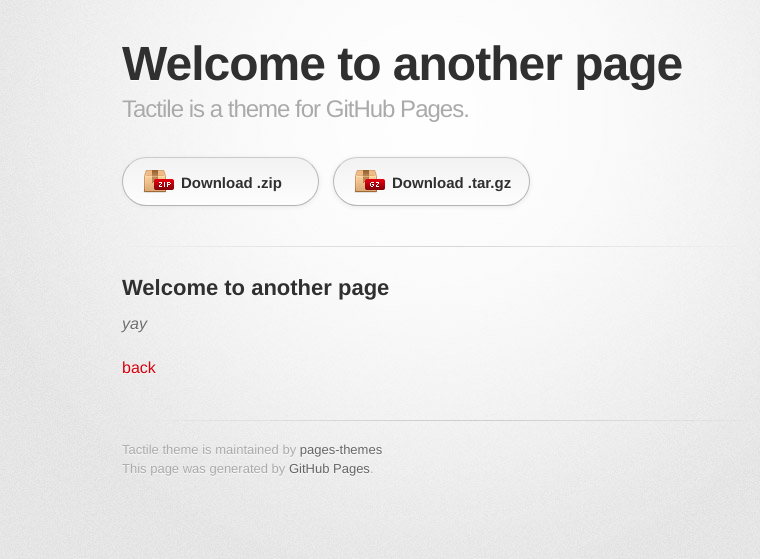
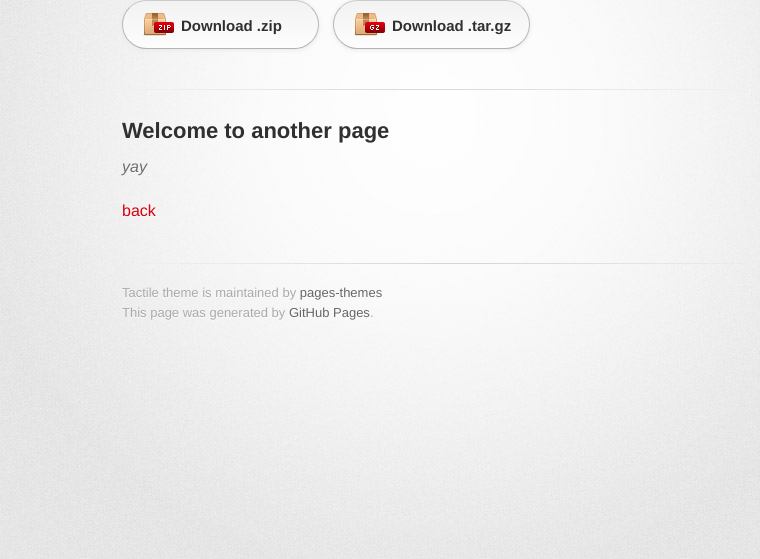
Before and after one commit to pages-themes/tactile, a Jekyll site: the page built from another-page.md, in a window 1280 px wide. Shown: the top 559 px of the page, without its empty margins (208-968 px from the left). Built offline with Jekyll 4.4.1, drawn with Linux system fonts in a browser that asks for light colours; some web fonts are replaced; our own code applies the rules of GitHub Pages for plain Markdown files.

Commit message:
Update default.html

```diff
--- a/_layouts/default.html
+++ b/_layouts/default.html
@@ -17,10 +17,6 @@
     <div id="container">
       <div class="inner">
 
-        <header>
-          <h1>{{ page.title | default: site.title | default: site.github.repository_name }}</h1>
-          <h2>{{ page.description | default: site.description | default: site.github.project_tagline }}</h2>
-        </header>
         <section id="downloads" class="clearfix">
           {% if site.show_downloads %}
           <a href="{{ site.github.zip_url }}" id="download-zip" class="button"><span>Download .zip</span></a>
```
